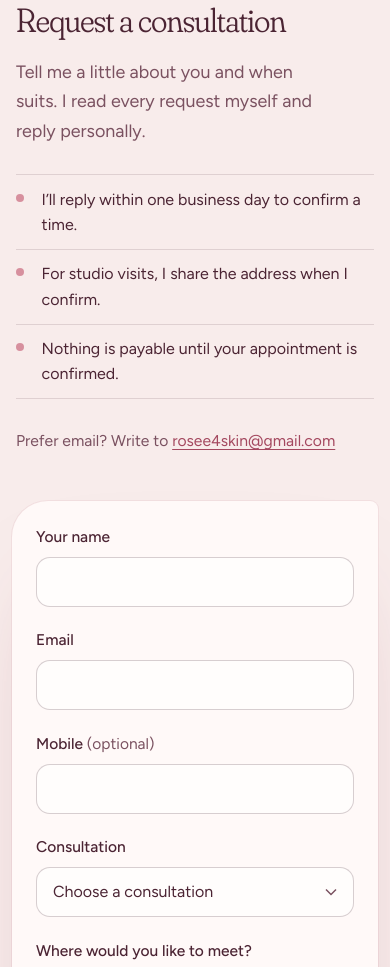
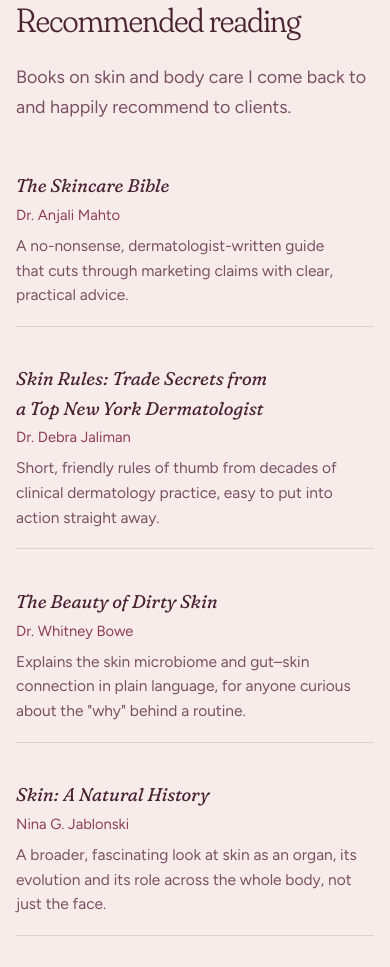
Before and after one commit to joemoon4u/rosee, a website: page index.html in a window 390 px wide. Shown: the part 10084-11051 px from the top of the page. Drawn offline with Linux system fonts and the light colour scheme; a web font is replaced by a local one.

Commit message:
Add recommended reading section for skin and body care books

```diff
--- a/assets/css/styles.css
+++ b/assets/css/styles.css
@@ -675,6 +675,31 @@
 .read-source { margin: 0.35rem 0 0.35rem; font-size: 0.88rem; color: var(--rose-deep); }
 .read-note { margin: 0; font-size: 0.97rem; color: var(--plum-soft); }
 
+/* ---------- Recommended reading (books) ---------- */
+.booklist {
+  list-style: none;
+  margin: 0;
+  padding: 0;
+  display: grid;
+  grid-template-columns: repeat(2, minmax(0, 1fr));
+  gap: clamp(20px, 3vw, 32px);
+}
+
+.booklist-item { padding: 1.1rem 0; border-bottom: 1px solid var(--line); }
+
+.book-title {
+  font-size: 1.15rem;
+  font-style: italic;
+  font-weight: 400;
+  margin-bottom: 0.2rem;
+}
+.book-author { margin: 0 0 0.4rem; color: var(--rose-deep); font-size: 0.92rem; }
+.book-reason { margin: 0; color: var(--plum-soft); font-size: 0.97rem; }
+
+@media (max-width: 860px) {
+  .booklist { grid-template-columns: 1fr; }
+}
+
 /* ---------- Booking ---------- */
 .book {
   background:
--- a/index.html
+++ b/index.html
@@ -56,6 +56,7 @@
         <a href="#consultations">Consultations</a>
         <a href="#letter">About</a>
         <a href="#reading">Reading room</a>
+        <a href="#recommended-reading">Book shelf</a>
         <a class="nav-cta" href="#book">Book a consultation</a>
       </nav>
     </div>
@@ -431,6 +432,39 @@
       </div>
     </section>
 
+    <!-- RECOMMENDED READING (BOOKS) -->
+    <section class="section recommended-reading" id="recommended-reading" aria-labelledby="recommended-reading-title">
+      <div class="wrap">
+        <div class="reading-head">
+          <h2 class="section-title" id="recommended-reading-title">Recommended reading</h2>
+          <p class="section-lede">Books on skin and body care I come back to and happily recommend to clients.</p>
+        </div>
+
+        <ul class="booklist">
+          <li class="booklist-item">
+            <h3 class="book-title">The Skincare Bible</h3>
+            <p class="book-author">Dr. Anjali Mahto</p>
+            <p class="book-reason">A no-nonsense, dermatologist-written guide that cuts through marketing claims with clear, practical advice.</p>
+          </li>
+          <li class="booklist-item">
+            <h3 class="book-title">Skin Rules: Trade Secrets from a Top New York Dermatologist</h3>
+            <p class="book-author">Dr. Debra Jaliman</p>
+            <p class="book-reason">Short, friendly rules of thumb from decades of clinical dermatology practice, easy to put into action straight away.</p>
+          </li>
+          <li class="booklist-item">
+            <h3 class="book-title">The Beauty of Dirty Skin</h3>
+            <p class="book-author">Dr. Whitney Bowe</p>
+            <p class="book-reason">Explains the skin microbiome and gut–skin connection in plain language, for anyone curious about the "why" behind a routine.</p>
+          </li>
+          <li class="booklist-item">
+            <h3 class="book-title">Skin: A Natural History</h3>
+            <p class="book-author">Nina G. Jablonski</p>
+            <p class="book-reason">A broader, fascinating look at skin as an organ, its evolution and its role across the whole body, not just the face.</p>
+          </li>
+        </ul>
+      </div>
+    </section>
+
     <!-- BOOKING -->
     <section class="section book" id="book" aria-labelledby="book-title">
       <div class="wrap book-grid">
```
